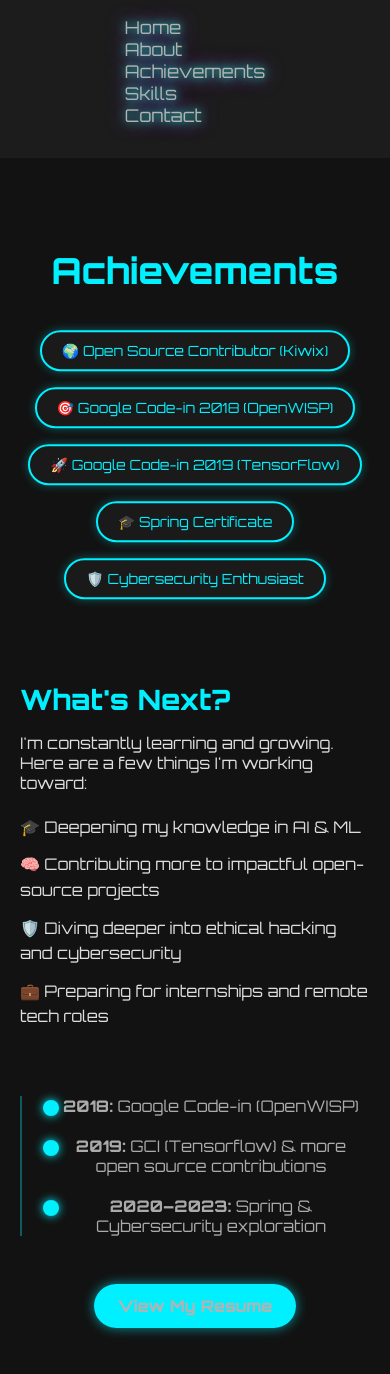
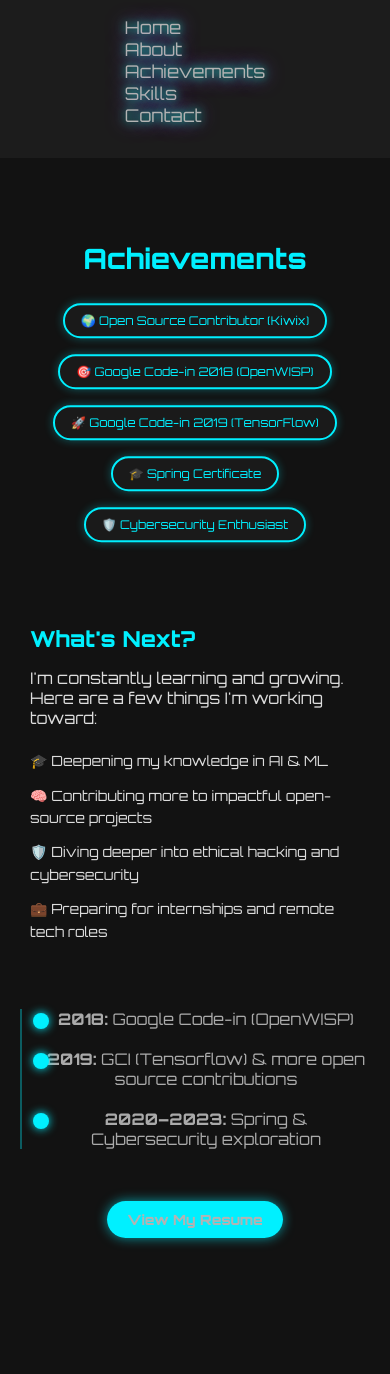
Before and after one commit to cking100/portfolio, a React (Create React App) app: page /achievements in a window 390 px wide. After the commit the page ends 1289 px from the top, so only its background shows below. Built offline with nearby package versions, Linux system fonts and the light colour scheme.

Commit message:
Added media queries

```diff
--- a/src/components/Achievements.css
+++ b/src/components/Achievements.css
@@ -110,3 +110,36 @@
   background-color: #00d4e0;
   box-shadow: 0 0 20px #00f0ff;
 }
+/* Responsive tweaks */
+@media screen and (max-width: 768px) {
+  .section-title {
+    font-size: 28px;
+    margin-bottom: 30px;
+  }
+
+  .animated-badge {
+    font-size: 12px;
+    padding: 8px 16px;
+  }
+
+  .future-section {
+    padding: 0 10px;
+  }
+
+  .future-section h3 {
+    font-size: 22px;
+  }
+
+  .future-section ul li {
+    font-size: 14px;
+  }
+
+  .timeline {
+    padding-left: 20px;
+  }
+
+  .cta-button {
+    font-size: 14px;
+    padding: 10px 20px;
+  }
+}
```
